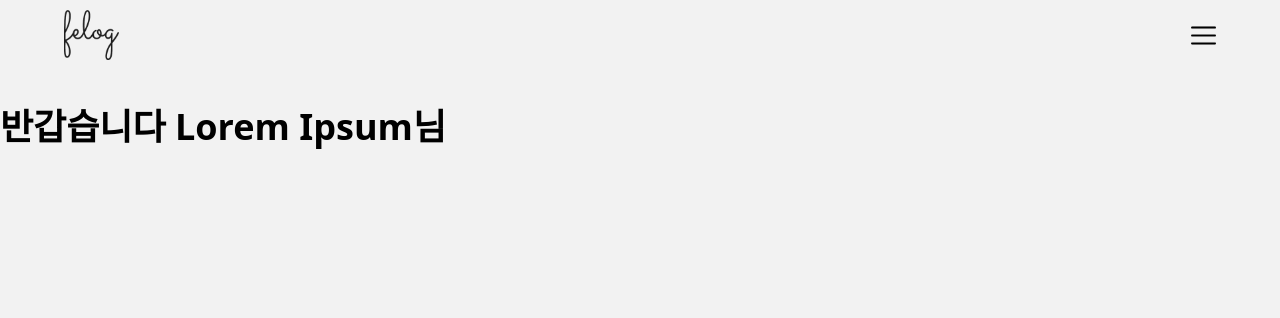
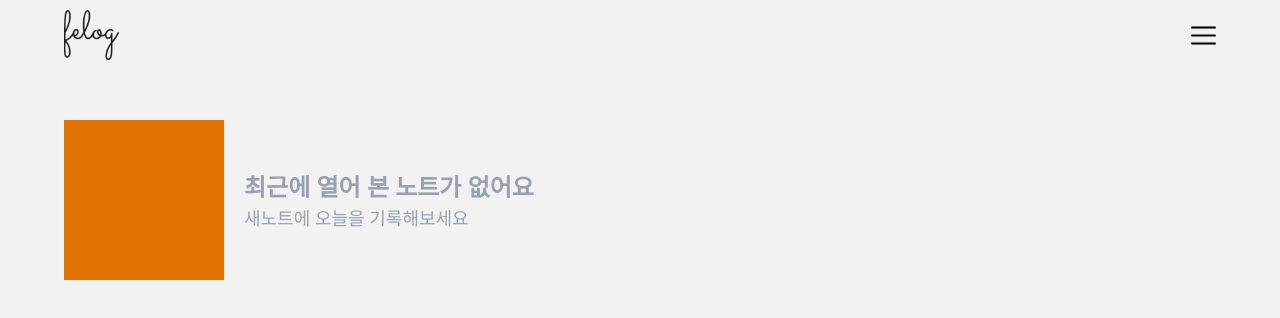
Before and after one commit to crossbat/Felog-V2, a React (Vite) app: page /user/board in a window 1280 px wide. Shown: the top 318 px of the page. Built offline with nearby package versions, Linux system fonts and the light colour scheme.

Commit message:
스크롤 삭제

```diff
--- a/src/components/header/headerStyles.ts
+++ b/src/components/header/headerStyles.ts
@@ -9,7 +9,7 @@ interface ISignPageDetection {
   $signPageDetected: boolean;
 }
 
-export const HeaderMain = tw(FlexCol)<ISignPageDetection>`
+export const HeaderMain = tw(FlexCol) <ISignPageDetection>`
   w-full
   max-h-fit
   overflow-hidden
@@ -51,11 +51,12 @@ export const HeaderInnerDiv = tw(FlexRow)`
 
 //HeaderDropDown
 
-export const HeaderDropDownMain = tw(FlexRow)<IDropDownStatus>`
+export const HeaderDropDownMain = tw(FlexRow) <IDropDownStatus>`
   flex-1
   justify-between
   whitespace-nowrap
-  py-5
+  pt-5
+  pb-16
   px-[var(--sidebar-padding)]
   w-full
   ${(p) => (p.$opened ? "opacity-100 duration-1200" : "opacity-0 duration-300")}
--- a/src/index.css
+++ b/src/index.css
@@ -8,3 +8,9 @@
   --signpage-padding: max(1rem, calc((100vw - 500px) / 2));
   --signpage-alert-open-width: min(100vw, 400px);
 }
+body{
+ -ms-overflow-style: none;
+ }
+::-webkit-scrollbar {
+  display: none;
+}
--- a/src/layouts/mainLayout/layout.tsx
+++ b/src/layouts/mainLayout/layout.tsx
@@ -10,8 +10,10 @@ const MainLayout = () => {
   return (
     <>
       <HeaderMenuDiv $opened={isOpened}>
-        <EmptySpace />
-        <HeaderDropDown isOpened={isOpened} />
+        <div className="overflow-hidden">
+          <EmptySpace />
+          <HeaderDropDown isOpened={isOpened} />
+        </div>
       </HeaderMenuDiv>
       <div className="w-screen h-screen flex flex-col content-stretch">
         <Header />
--- a/src/layouts/mainLayout/layoutStyles.ts
+++ b/src/layouts/mainLayout/layoutStyles.ts
@@ -5,8 +5,9 @@ interface IHeaderMenuStatus {
   $opened: boolean;
 }
 
-export const HeaderMenuDiv = tw(FlexCol)<IHeaderMenuStatus>`
-  ${(p) => (p.$opened ? "w-[var(--sidebar-open-width)] h-2/3" : "w-[var(--sidebar-close-width)] h-0")}
+export const HeaderMenuDiv = tw(FlexCol) <IHeaderMenuStatus>`
+  grid
+  ${(p) => (p.$opened ? "w-[var(--sidebar-open-width)] grid-rows-[1fr]" : "w-[var(--sidebar-close-width)] grid-rows-[0fr]")}
   bg-[#0F0E0E]
   absolute
   z-999
@@ -16,9 +17,8 @@ export const HeaderMenuDiv = tw(FlexCol)<IHeaderMenuStatus>`
   rounded-b-3xl
   ease-in-out
   duration-500
-  overflow-hidden
 `;
 
 export const EmptySpace = tw.div`
-  h-[120px]
+  min-h-[120px]
 `;
--- a/src/layouts/userPageLayout/UserPageLayout.tsx
+++ b/src/layouts/userPageLayout/UserPageLayout.tsx
@@ -2,7 +2,7 @@ import { Outlet } from "react-router";
 
 const UserPageLayout = () => {
   return (
-    <div className="flex flex-col w-[1440px] h-full py-[100px] gap-[30px] mx-auto">
+    <div className="px-[var(--page-padding)]">
       <Outlet />
     </div>
   );
--- a/src/pages/dashboardPage/dashboardPage.tsx
+++ b/src/pages/dashboardPage/dashboardPage.tsx
@@ -1,16 +1,19 @@
-import { TitleFont } from "../../styles/commomTextStyles";
-import { GridFullTemplate } from "../../styles/commonDivStyles";
+import { EmptySpace } from "../../layouts/mainLayout/layoutStyles";
+import { MediumFont, SmallFont, TitleFont } from "../../styles/commomTextStyles";
+import { FlexCol, FlexColFullDiv, FlexRow, FullSizeDiv } from "../../styles/commonDivStyles";
 
 const DashboardPage = () => {
   return (
-    <>
-      <TitleFont>반갑습니다 Lorem Ipsum님</TitleFont>
-      <GridFullTemplate
-        $width="12"
-        $height="4"
-        className="bg-amber-100"
-      ></GridFullTemplate>
-    </>
+    <FlexColFullDiv>
+      <EmptySpace />
+      <FlexRow className="gap-5">
+        <div className="aspect-square bg-amber-600 min-h-40" />
+        <FlexCol className="text-gray-400 justify-center">
+          <MediumFont className="font-bold">최근에 열어 본 노트가 없어요</MediumFont>
+          <SmallFont>새노트에 오늘을 기록해보세요</SmallFont>
+        </FlexCol>
+      </FlexRow>
+    </FlexColFullDiv>
   );
 };
 
```
